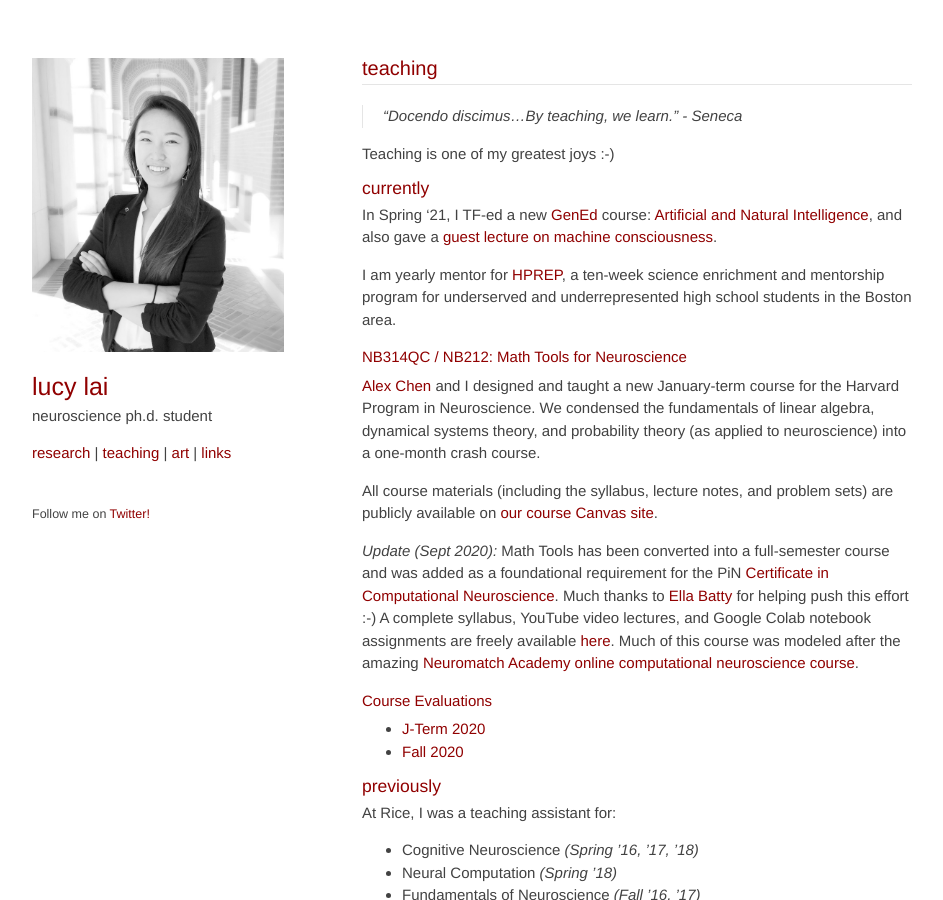
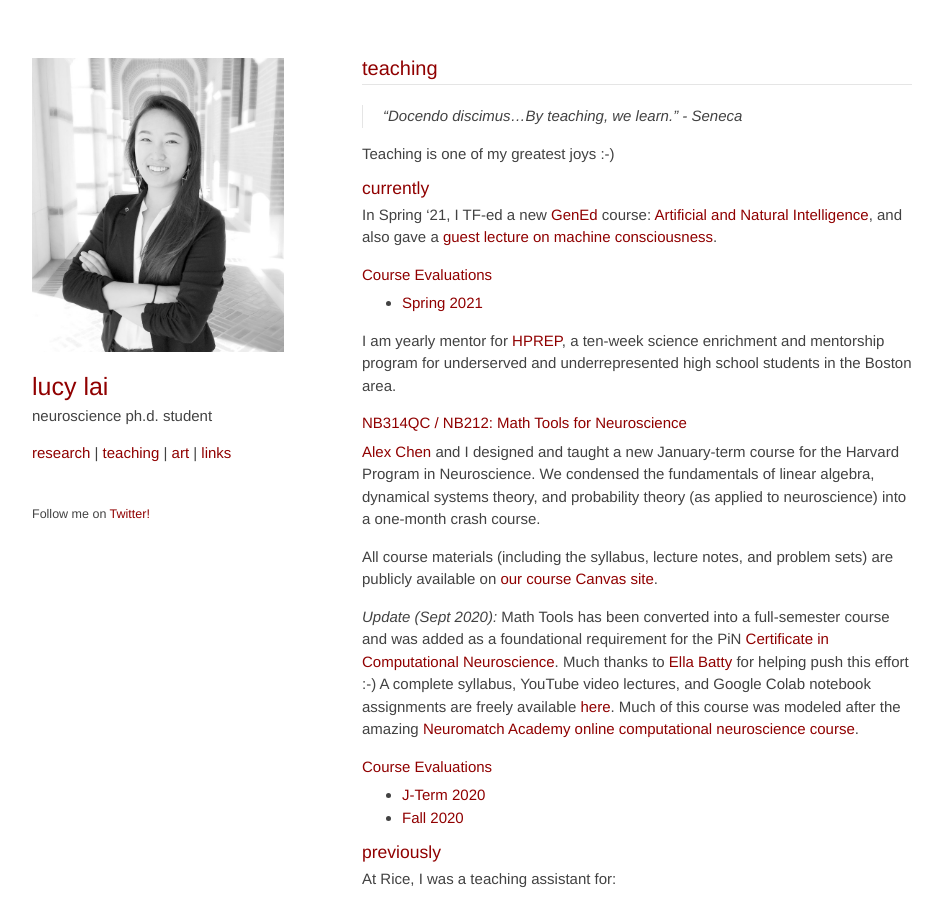
Before and after one commit to lucylai96/lucylai96.github.io, a Jekyll site: the page built from teaching.md, in a window 1280 px wide and 900 px high. Shown: the whole window, without its empty margins (168-1111 px from the left). Built offline with Jekyll 4.4.1, drawn with Linux system fonts in a browser that asks for light colours; our own code applies the rules of GitHub Pages for plain Markdown files.

Commit message:
Update teaching.md

```diff
--- a/teaching.md
+++ b/teaching.md
@@ -8,6 +8,8 @@ Teaching is one of my greatest joys :-)
 ### currently
 
 In Spring '21, I TF-ed a new [GenEd](https://gened.fas.harvard.edu/){:target="_blank"} course: [Artificial and Natural Intelligence](https://gened.fas.harvard.edu/classes/artificial-and-natural-intelligence){:target="_blank"}, and also gave a [guest lecture on machine consciousness](https://www.youtube.com/watch?v=kle1uBIW8dM&ab_channel=LucyLai){:target="_blank"}.
+#### Course Evaluations
+* [Spring 2021](./files/gened1125_evals.pdf){:target="_blank"}
 
 I am yearly mentor for [HPREP](https://hprep.wordpress.com/){:target="_blank"}, a ten-week science enrichment and mentorship program for underserved and underrepresented high school students in the Boston area.
 
```
